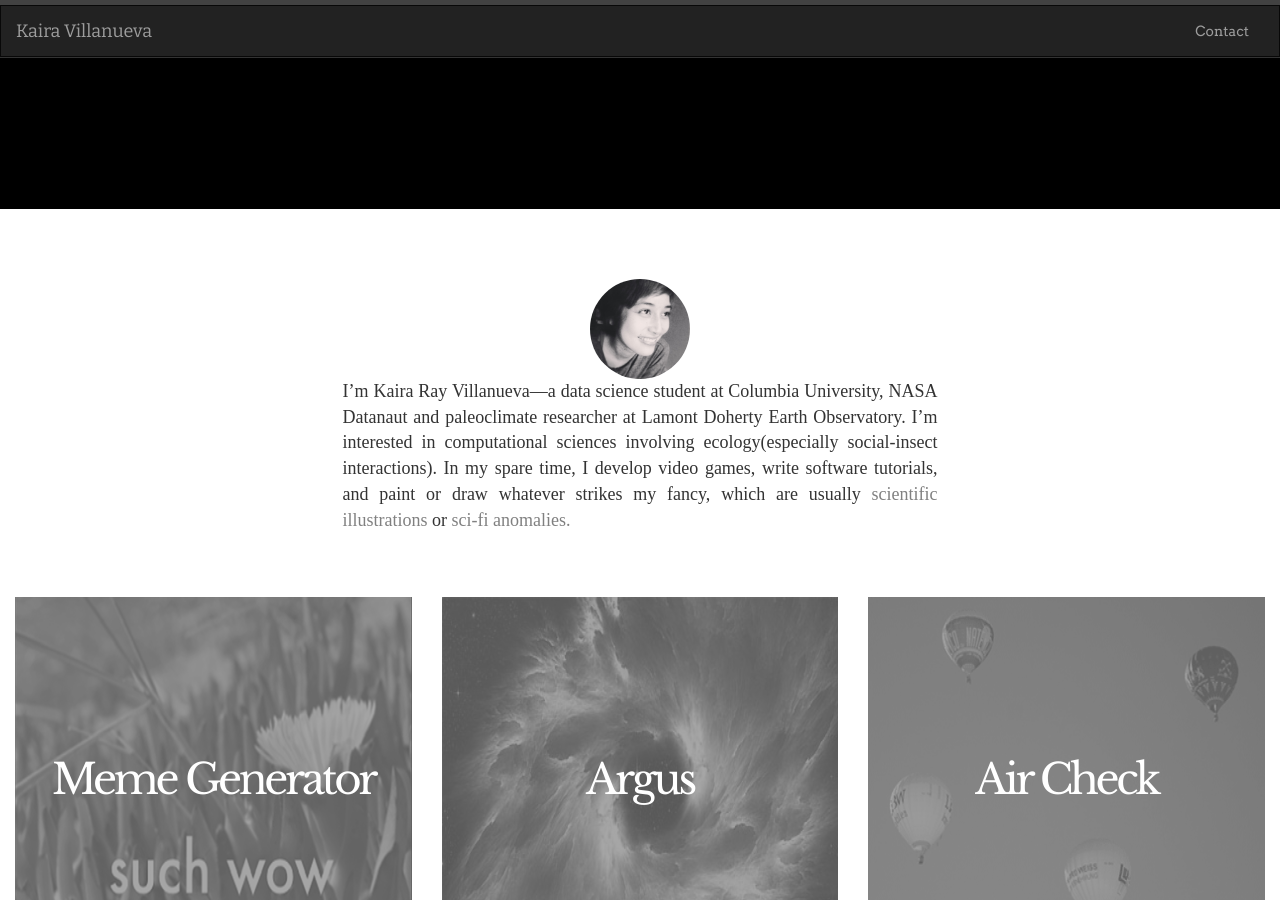
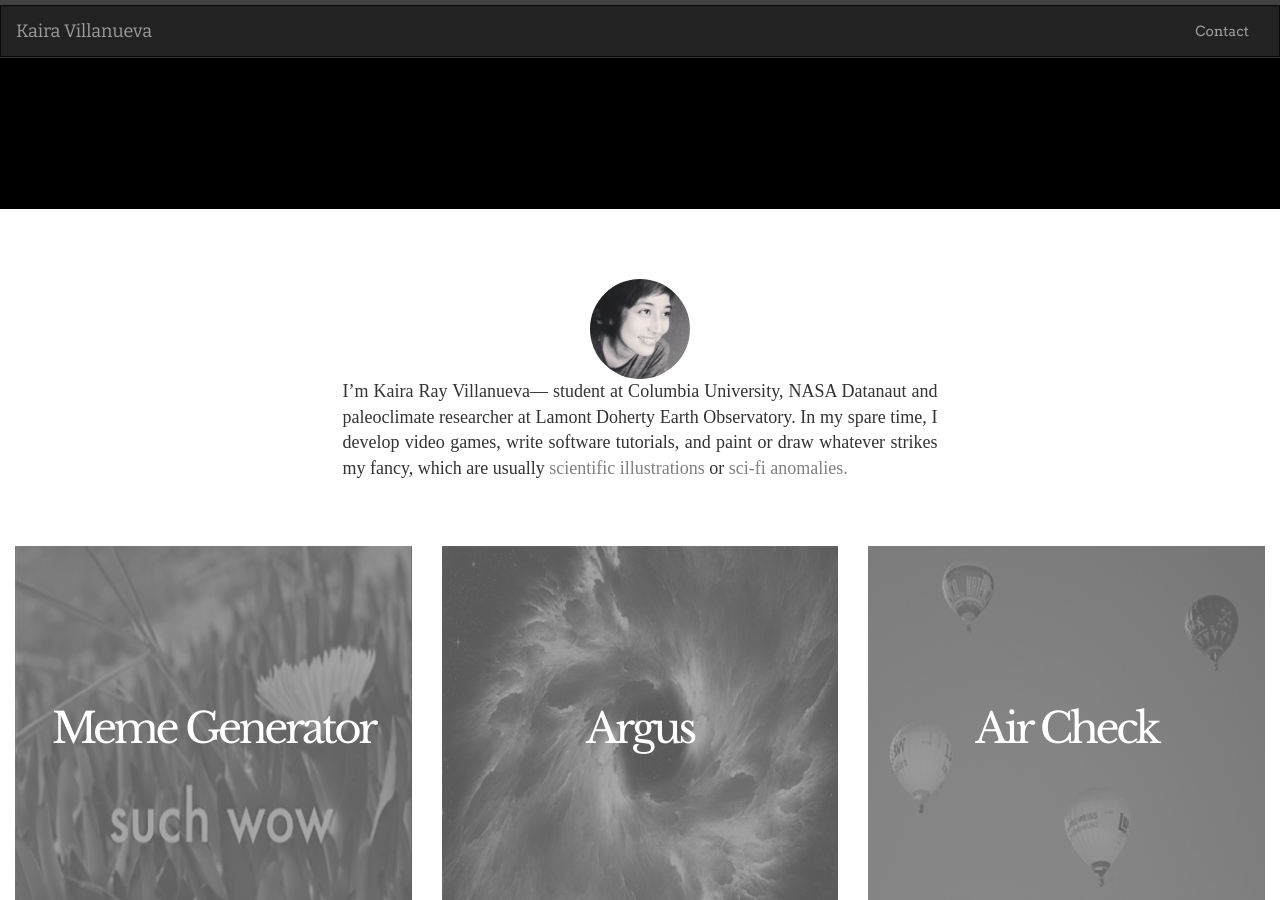
Before and after one commit to kairaygun/kairaygun.github.io, a Jekyll site: the page built from index.html, in a window 1280 px wide and 900 px high. Built offline with Jekyll 4.4.1, drawn with Linux system fonts in a browser that asks for light colours; nearby versions of some CDN libraries; the list of posts is cut into pages by our own code.

Commit message:
Update default.html

```diff
--- a/_layouts/default.html
+++ b/_layouts/default.html
@@ -10,7 +10,7 @@
         <div class="col-sm-6">
             <img src="/assets/about/biopic.jpg" height="100px" width="100px" style="border-radius:50%">
             <br>
-            <p style="text-align: justify;"> I’m Kaira Ray Villanueva—a data science student at Columbia University, NASA Datanaut and paleoclimate researcher at Lamont Doherty Earth Observatory. I’m interested in computational sciences involving ecology(especially social-insect interactions). In my spare time, I develop video games, write software tutorials, and paint or draw whatever strikes my fancy, which are usually <a href="http://biologyillustration.tumblr.com/" target="_blank">scientific illustrations</a> or <a href="http://kairaygun.tumblr.com/" target="_blank">sci-fi anomalies.</a></p>
+            <p style="text-align: justify;"> I’m Kaira Ray Villanueva— student at Columbia University, NASA Datanaut and paleoclimate researcher at Lamont Doherty Earth Observatory. In my spare time, I develop video games, write software tutorials, and paint or draw whatever strikes my fancy, which are usually <a href="http://biologyillustration.tumblr.com/" target="_blank">scientific illustrations</a> or <a href="http://kairaygun.tumblr.com/" target="_blank">sci-fi anomalies.</a></p>
         </div>
         <div class="col-sm-3"></div>
     </div>
```
